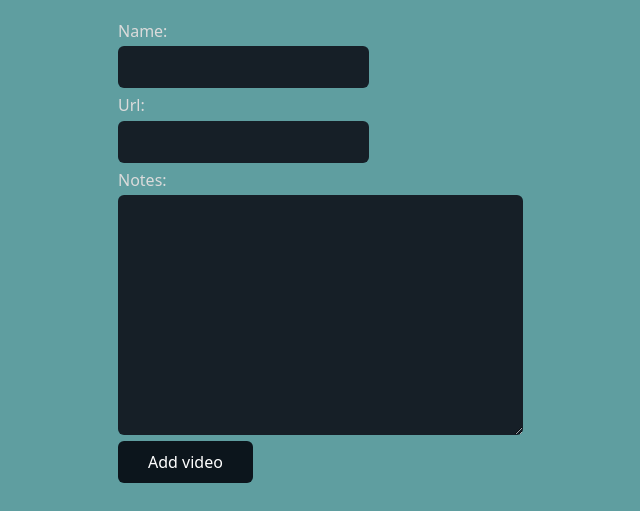
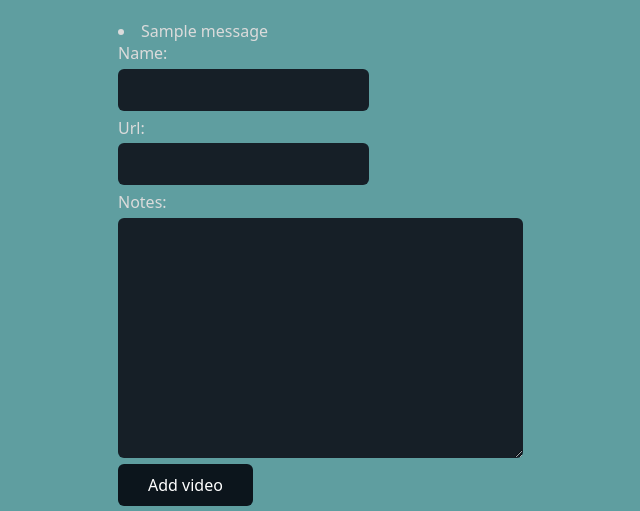
Before and after one commit to sf7293gv/Django-video_collector, a Django app: page /add in a window 1280 px wide. Shown: the top 511 px of the page, without its empty margins (122-762 px from the left). Run offline with Django 3.2, Linux system fonts and the light colour scheme; tables that the repository leaves empty hold one stand-in row (values such as "Sample post"); one stand-in notice (Sample message) is shown.

Commit message:
Displayed messages in the html file

```diff
--- a/video_collection/templates/video_collection/add.html
+++ b/video_collection/templates/video_collection/add.html
@@ -1,5 +1,9 @@
 {% extends 'video_collection/base.html' %}
 {% block content %}
+
+{% for message in messages %}
+    <li>{{ message }}</li>
+{% endfor %}
 
 <form method="POST" action="{% url 'add_video' %}">
     {% csrf_token %}
```
